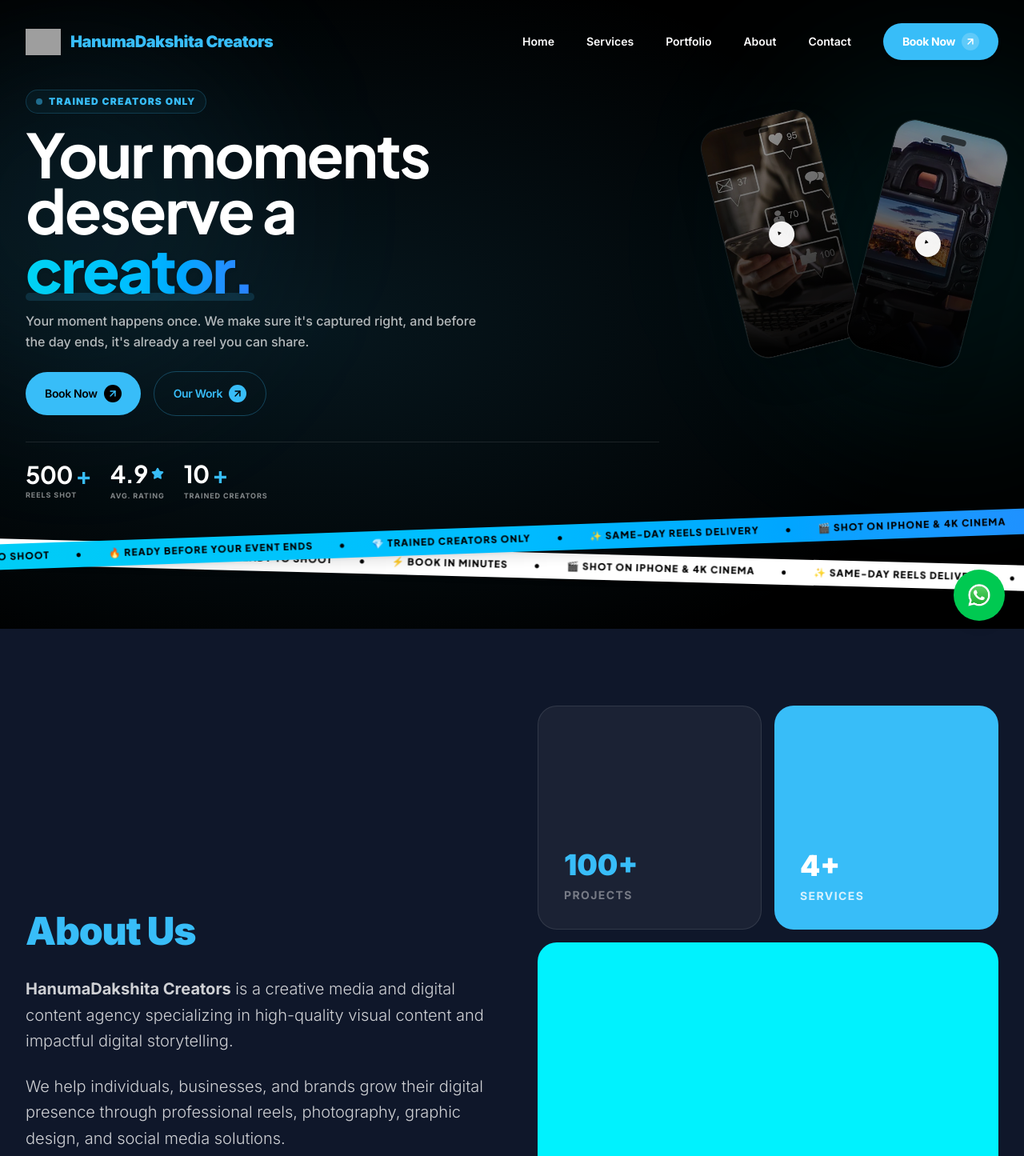
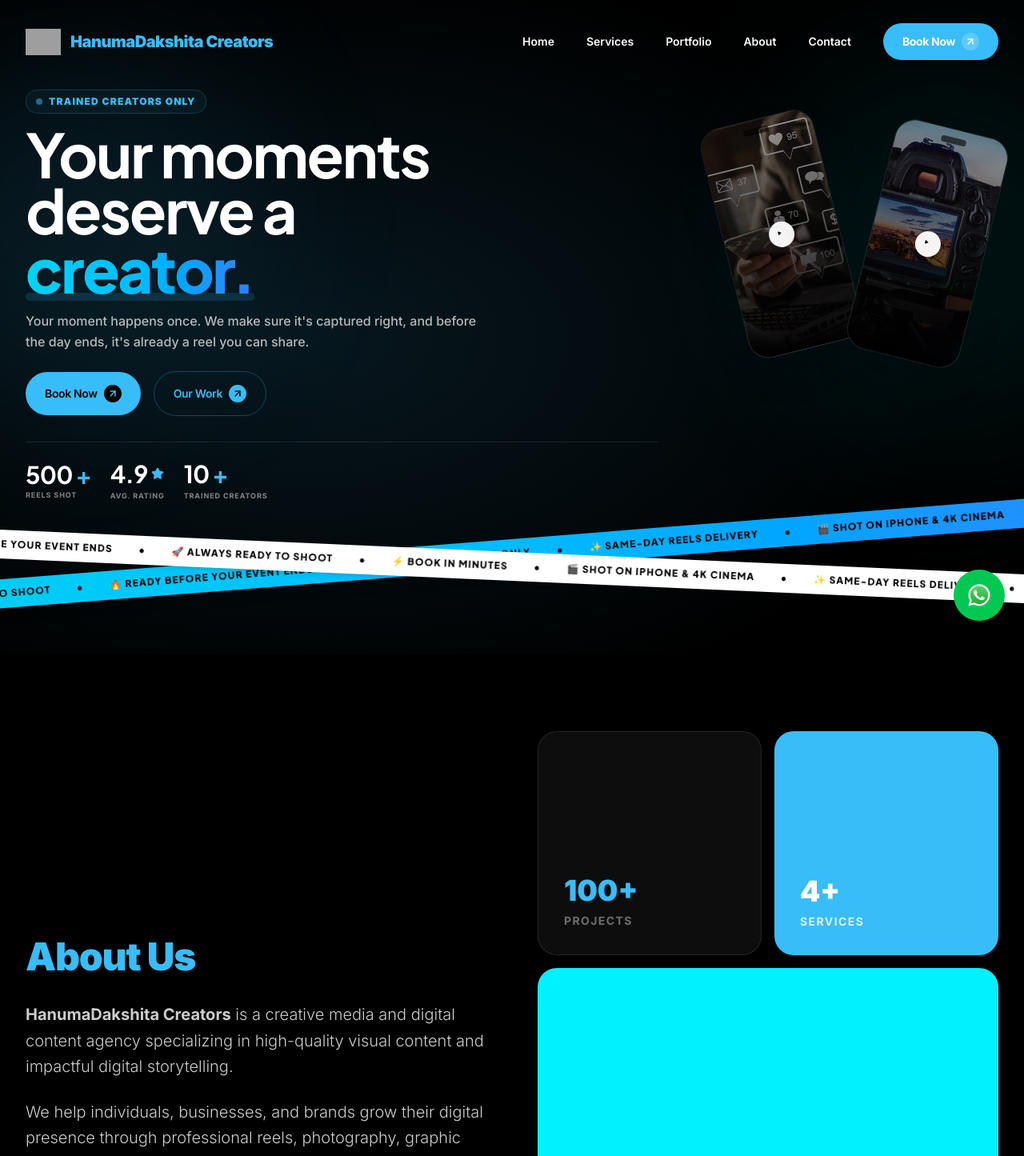
Before and after one commit to suyash-rgb/hanumadakshitacreators, a Next.js app: page / in a window 1280 px wide. Shown: the top 1445 px of the page at 80% size. Built offline with nearby package versions, Linux system fonts and the light colour scheme; grey boxes are pictures that could not be loaded.

Commit message:
feat: remove FAQSense chatbot, make section backgrounds transparent to show gradient, and adjust ribbon intersection

```diff
--- a/app/components/Footer.js
+++ b/app/components/Footer.js
@@ -2,7 +2,7 @@ export default function Footer() {
   const currentYear = new Date().getFullYear();
 
   return (
-    <footer className="bg-[#0f172a] text-white py-16">
+    <footer className="bg-black/40 border-t border-white/5 backdrop-blur-md text-white py-16">
       <div className="max-w-7xl mx-auto px-4 sm:px-6 lg:px-8">
         <div className="grid grid-cols-1 md:grid-cols-4 gap-12 mb-12">
           {/* Brand */}
--- a/app/components/Services.js
+++ b/app/components/Services.js
@@ -46,7 +46,7 @@ export default function Services() {
     ];
 
     return (
-        <section id="services" className="py-32 relative overflow-hidden bg-[#0f172a] text-white">
+        <section id="services" className="py-32 relative overflow-hidden bg-transparent text-white">
             {/* Background Orbs */}
             <div className="absolute top-0 left-0 w-full h-full pointer-events-none opacity-10">
                 <div className="absolute top-0 right-0 w-[500px] h-[500px] bg-primary rounded-full blur-[150px] -mr-64 -mt-64"></div>
--- a/app/layout.js
+++ b/app/layout.js
@@ -1,5 +1,4 @@
 import { Plus_Jakarta_Sans, Inter } from "next/font/google";
-import Chatbot from "./components/Chatbot";
 import "./globals.css";
 
 const plusJakartaSans = Plus_Jakarta_Sans({
@@ -24,7 +23,6 @@ export default function RootLayout({ children }) {
         className="antialiased font-sans"
       >
         {children}
-        <Chatbot />
       </body>
     </html>
   );
--- a/app/page.js
+++ b/app/page.js
@@ -11,7 +11,7 @@ export default function Home() {
       <Navbar />
 
       {/* Reelrr-inspired Hero Section */}
-      <section className="relative w-full overflow-hidden bg-background pt-16 pb-2 text-foreground lg:pt-20 lg:pb-4 xl:pt-24">
+      <section className="relative w-full overflow-hidden bg-transparent pt-16 pb-2 text-foreground lg:pt-20 lg:pb-4 xl:pt-24">
         {/* Glow Effects */}
         <div className="pointer-events-none absolute inset-0 z-0" aria-hidden="true">
           <div className="absolute inset-0 bg-[radial-gradient(ellipse_95%_85%_at_30%_52%,rgba(56,189,248,0.12),transparent_70%)]"></div>
@@ -161,9 +161,9 @@ export default function Home() {
         </div>
 
         {/* Double-Crossed Moving Tickers Section (Reelrr style) */}
-        <div className="relative w-full mt-8 h-28 overflow-visible z-20">
+        <div className="relative w-full mt-12 h-32 overflow-visible z-20">
           {/* Ribbon 1: Sky-Blue Ribbon (tilted left, scrolling left) */}
-          <div className="absolute w-[140vw] left-1/2 -translate-x-1/2 py-2 bg-gradient-to-r from-cyan-400 via-sky-400 to-blue-500 text-black -rotate-[2deg] shadow-lg z-10">
+          <div className="absolute w-[140vw] left-1/2 -translate-x-1/2 py-2.5 bg-gradient-to-r from-cyan-400 via-sky-400 to-blue-500 text-black -rotate-[4.5deg] shadow-lg z-10">
             <div className="animate-marquee font-heading font-black uppercase tracking-widest text-[10px] sm:text-xs flex items-center gap-8 whitespace-nowrap">
               {[...Array(3)].map((_, idx) => (
                 <div key={idx} className="flex items-center gap-8">
@@ -184,8 +184,8 @@ export default function Home() {
             </div>
           </div>
 
-          {/* Ribbon 2: White Ribbon (tilted right, scrolling right, overlapping) */}
-          <div className="absolute w-[140vw] left-1/2 -translate-x-1/2 py-2 bg-white text-black rotate-[1.5deg] shadow-md z-0 mt-8">
+          {/* Ribbon 2: White Ribbon (tilted right, scrolling right, overlapping & crossing in the center) */}
+          <div className="absolute w-[140vw] left-1/2 -translate-x-1/2 py-2.5 bg-white text-black rotate-[2.5deg] shadow-md z-20 mt-4">
             <div className="animate-marquee-reverse font-heading font-black uppercase tracking-widest text-[10px] sm:text-xs flex items-center gap-8 whitespace-nowrap">
               {[...Array(3)].map((_, idx) => (
                 <div key={idx} className="flex items-center gap-8">
@@ -209,7 +209,7 @@ export default function Home() {
       </section>
 
       {/* About Brief */}
-      <section id="about" className="py-24 bg-[#0f172a] text-white">
+      <section id="about" className="py-24 bg-transparent text-white">
         <div className="max-w-7xl mx-auto px-4 sm:px-6 lg:px-8">
           <div className="grid grid-cols-1 lg:grid-cols-2 gap-16 items-center">
             <div>
@@ -249,7 +249,7 @@ export default function Home() {
       {/* Wedding & Event Special */}
       <section className="py-24 bg-gradient-to-b from-transparent to-primary/5">
         <div className="max-w-7xl mx-auto px-4 sm:px-6 lg:px-8">
-          <div className="bg-[#0f172a] text-white rounded-[60px] p-6 sm:p-12 md:p-24 relative overflow-hidden">
+          <div className="bg-black/35 backdrop-blur-md border border-white/10 text-white rounded-[60px] p-6 sm:p-12 md:p-24 relative overflow-hidden">
             <div className="absolute inset-0 opacity-10">
               <div className="absolute top-0 left-0 w-full h-full bg-[radial-gradient(circle_at_center,_var(--tw-gradient-stops))] from-primary via-transparent to-transparent"></div>
             </div>
@@ -290,7 +290,7 @@ export default function Home() {
       <WhyChooseUs />
 
       {/* Portfolio Section Placeholder */}
-      <section id="portfolio" className="py-32 bg-[#0f172a] text-white">
+      <section id="portfolio" className="py-32 bg-transparent text-white">
         <div className="max-w-7xl mx-auto px-4 sm:px-6 lg:px-8 text-center">
           <h2 className="text-5xl md:text-7xl font-black tracking-tight mb-8 italic">Portfolio</h2>
           <p className="text-xl md:text-2xl font-light opacity-60 mb-16 max-w-2xl mx-auto uppercase tracking-[0.2em]">Our Work Speaks for Itself</p>
```
